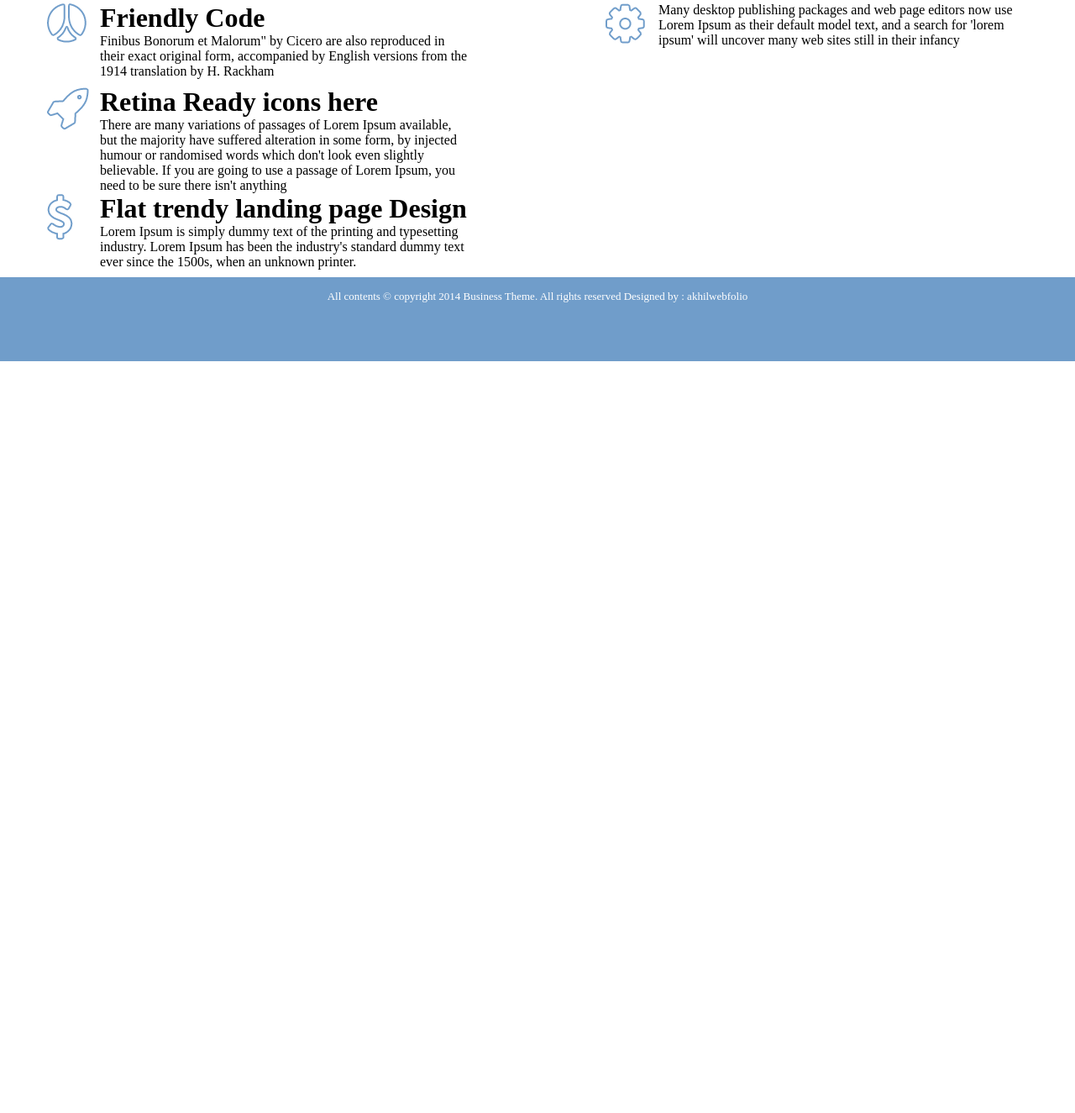
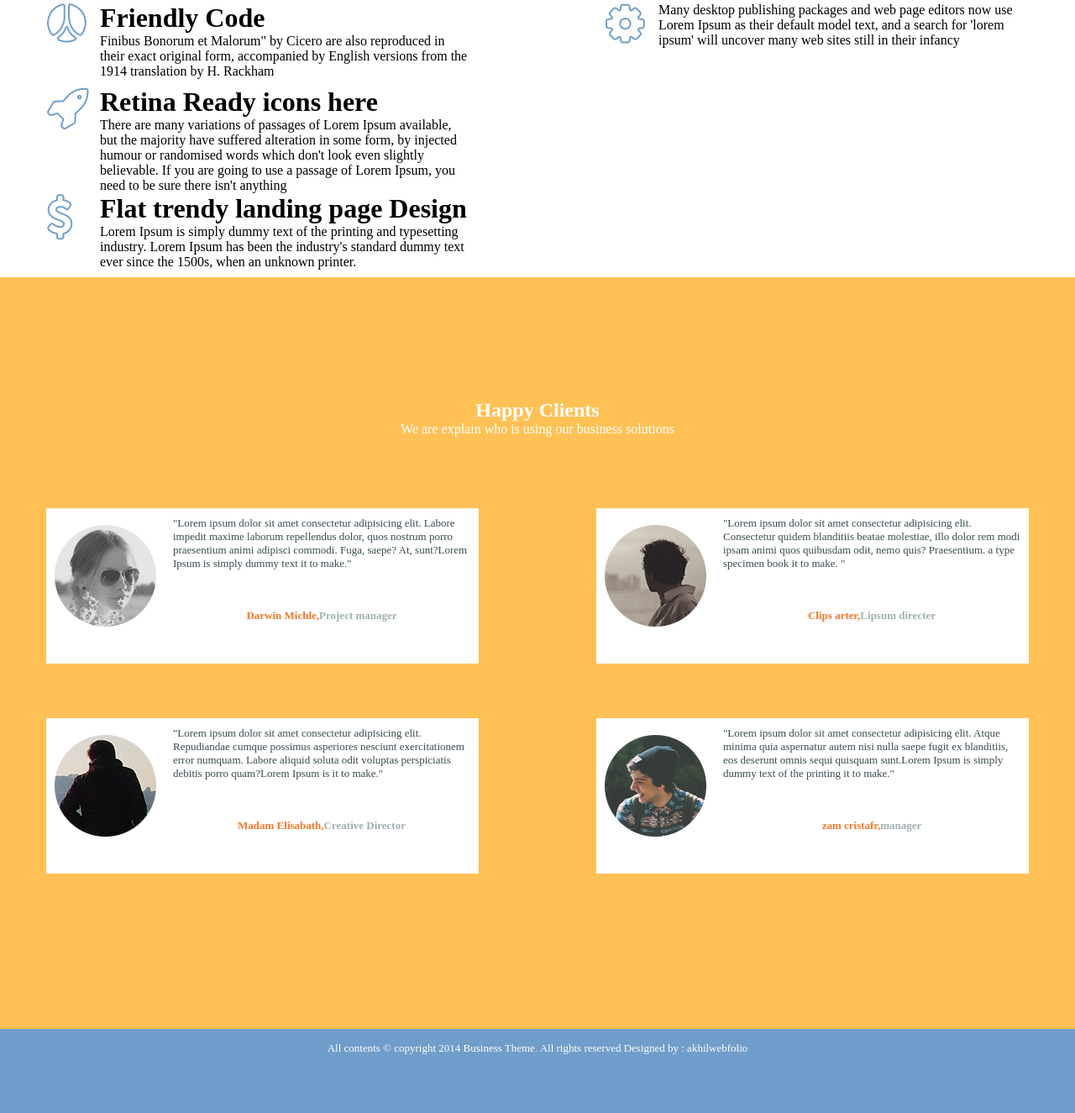
Before and after one commit to pesos-bezos/kg, a plain HTML site: page index.html in a window 1280 px wide. Shown: the part 1352-2677 px from the top of the page at 84% size. Before the commit the page ends 1782 px from the top, so only its background shows below. Drawn offline with Linux system fonts and the light colour scheme.

Commit message:
Update index.html

```diff
--- a/index.html
+++ b/index.html
@@ -77,6 +77,32 @@
             </div></div>
         </div>
     </div>
+    <div class="vf">
+        <div class="contanier">
+            <div class="a6"><h2>Happy Clients</h2><p>We are explain who is using our business solutions</p></div>
+            <div class="a7"><div class="a8">
+                <img src="images/face1.png" alt="">
+                <div class="a9"><p>"Lorem ipsum dolor sit amet consectetur adipisicing elit. Labore impedit maxime laborum repellendus dolor, quos nostrum porro praesentium animi adipisci commodi. Fuga, saepe? At, sunt?Lorem Ipsum is simply dummy text  it to make."</p>
+                    <h5>Darwin Michle,<span>Project manager</span></h5></div>
+           </div>
+            <div class="a8">
+                <img src="images/face2.png" alt="">
+               <div class="a9"><p>"Lorem ipsum dolor sit amet consectetur adipisicing elit. Consectetur quidem blanditiis beatae molestiae, illo dolor rem modi ipsam animi quos quibusdam odit, nemo quis? Praesentium. a type specimen book it to make. "</p>
+                <h5>Clips arter,<span> Lipsum directer</span></h5> </div>
+                 </div>
+            <div class="a8">
+                <img src="images/face3.png" alt="">
+               <div class="a9"> <p>"Lorem ipsum dolor sit amet consectetur adipisicing elit. Repudiandae cumque possimus asperiores nesciunt exercitationem error numquam. Labore aliquid soluta odit voluptas perspiciatis debitis porro quam?Lorem Ipsum is  it to make."</p>
+                <h5>Madam Elisabath,<span> Creative Director</span></h5></div>
+            </div>
+            <div class="a8">
+                <img src="images/face4.png" alt="">
+                <div class="a9">  <p>"Lorem ipsum dolor sit amet consectetur adipisicing elit. Atque minima quia aspernatur autem nisi nulla saepe fugit ex blanditiis, eos deserunt omnis sequi quisquam sunt.Lorem Ipsum is simply dummy text of the printing  it to make."</p>
+                    <h5>zam cristafr, <span> manager</span></h5></div>
+
+            </div></div>
+        </div>
+    </div>
     <div class="re">
         <div class="contanier">
             <div class="a10"><p>All contents © copyright 2014 Business Theme. All rights reserved Designed by : akhilwebfolio</p></div>
```
